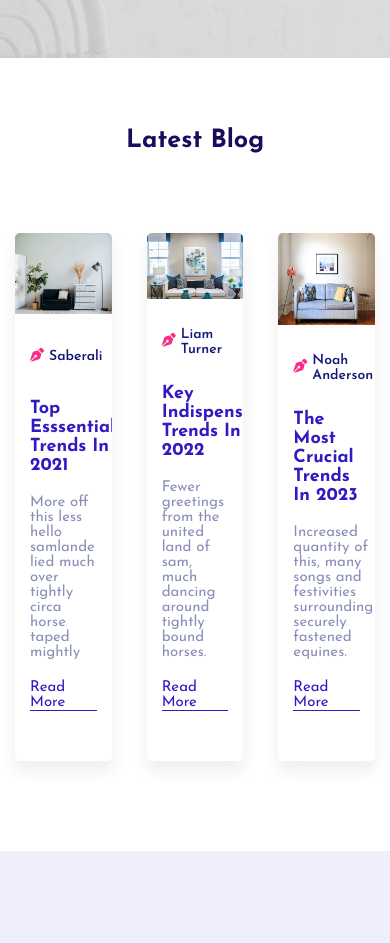
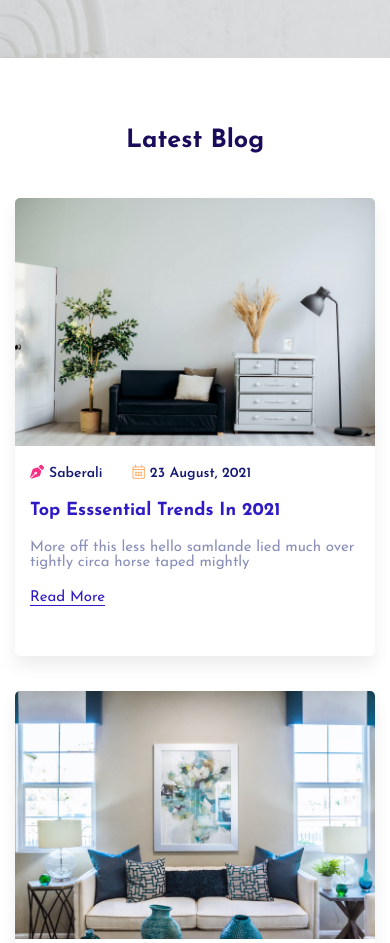
Before and after one commit to rxfr-dvpr/Dekortie-Shop, a Vue app: page / in a window 390 px wide. Shown: the part 7980-8923 px from the top of the page. Built offline with nearby package versions, Linux system fonts and the light colour scheme.

Commit message:
latest blog section adaptived

```diff
--- a/src/components/HomeComponents/LatestBlog.vue
+++ b/src/components/HomeComponents/LatestBlog.vue
@@ -61,7 +61,7 @@ export default {
   .blog__cards {
     width: 100%;
     display: flex;
-    justify-content: space-between;
+    justify-content: center;
     gap: 35px;
 
     &-item {
@@ -163,4 +163,18 @@ export default {
   }
 }
 
+@media (max-width: 1110px) {
+  .blog__cards {
+    flex-wrap: wrap;
+  }
+}
+
+@media (max-width: 992px) {
+  .latest-blog__section {
+    .row {
+      row-gap: 45px;
+    }
+  }
+}
+
 </style>
```
